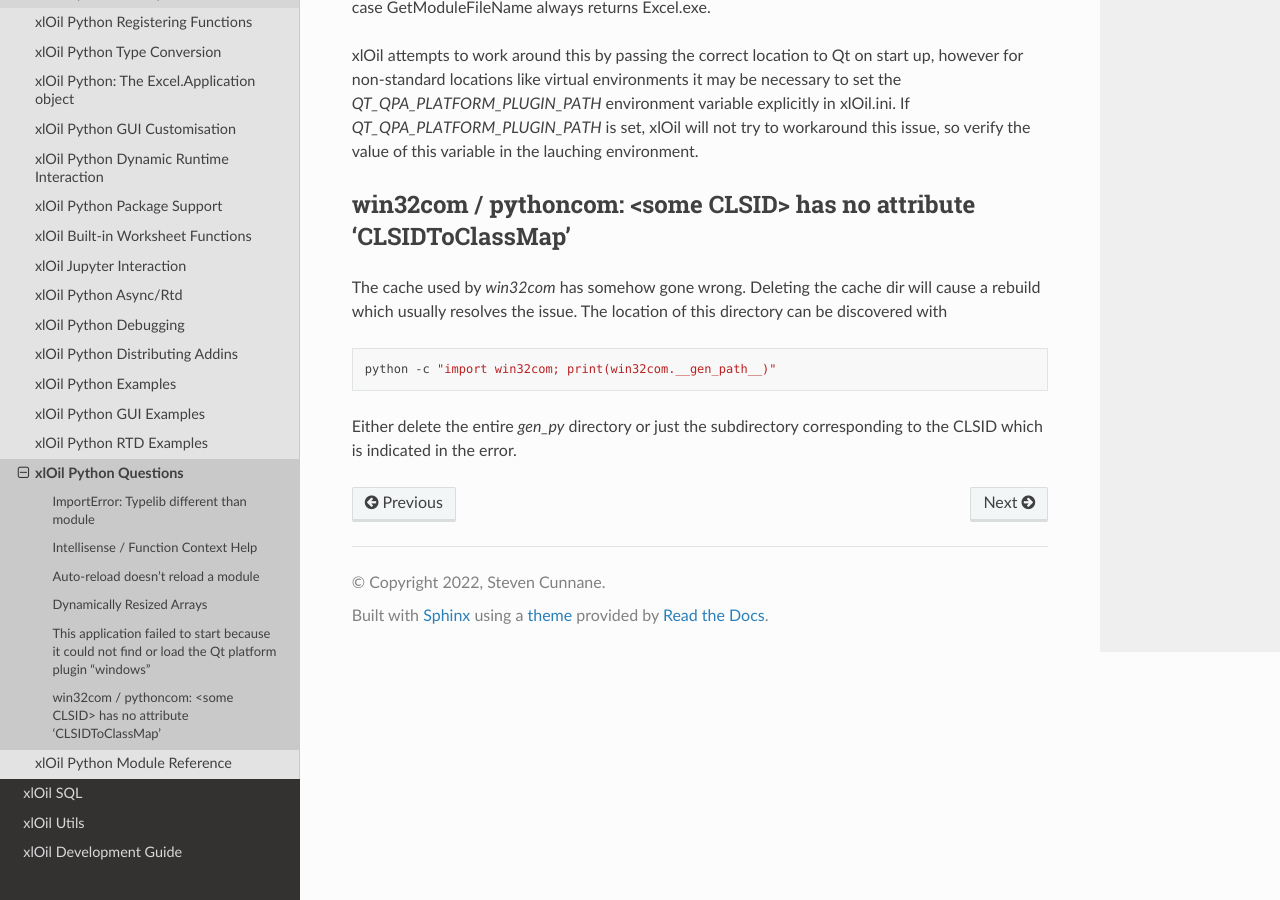
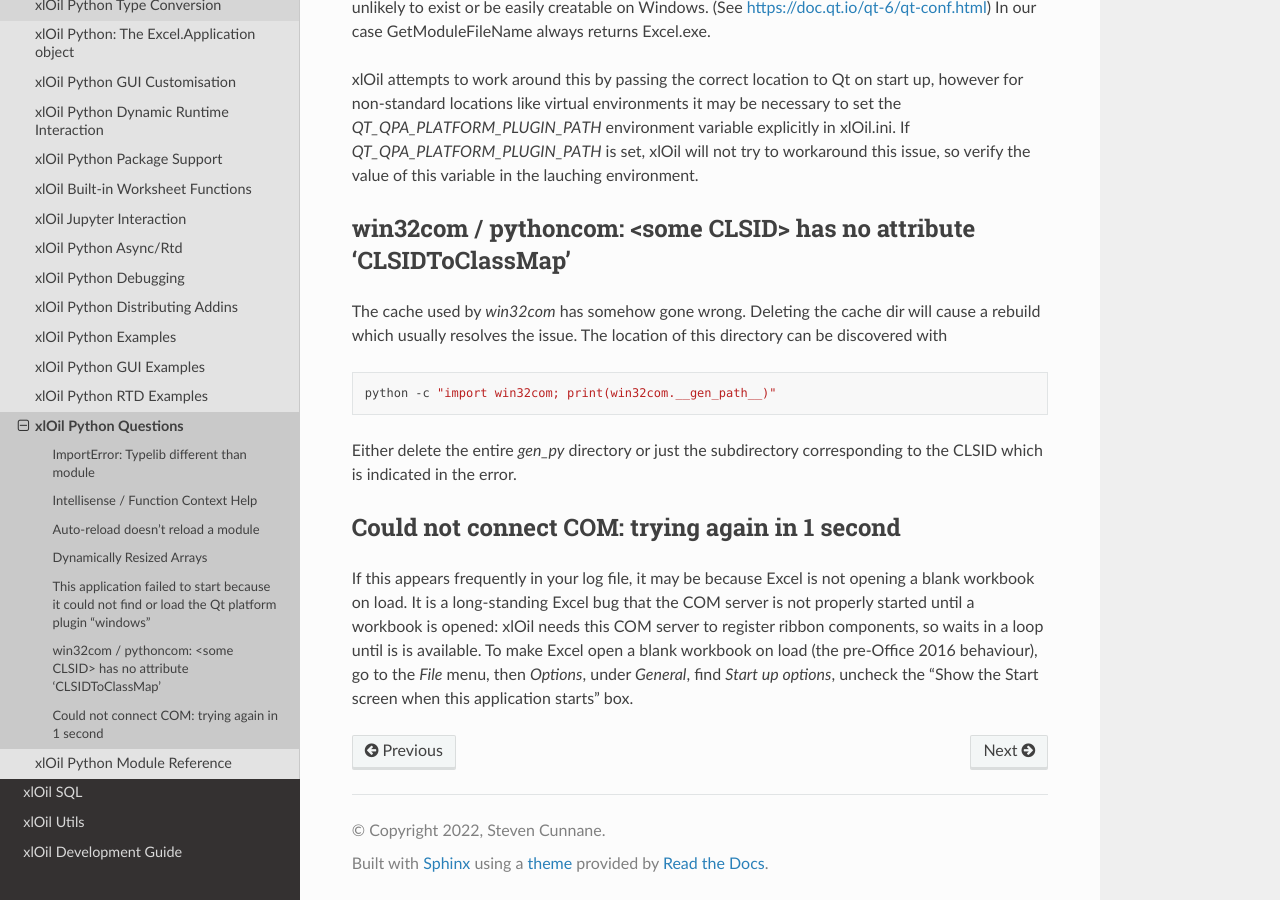
Before and after one commit to cunnane/xloil, a Sphinx documentation site: the page built from docs/source/xlOil_Python/FAQ.rst, in a window 1280 px wide and 900 px high, scrolled down 1537 px. Built offline with Sphinx 7.4.7 and the Read the Docs theme 2.0.0, drawn with Linux system fonts in a browser that asks for light colours; some of the changed text lies outside the part shown.

Commit message:
Small docs fix

```diff
--- a/docs/source/xlOil_Python/FAQ.rst
+++ b/docs/source/xlOil_Python/FAQ.rst
@@ -85,3 +85,14 @@
 
 Either delete the entire *gen_py* directory or just the subdirectory corresponding to the CLSID
 which is indicated in the error.
+
+
+Could not connect COM: trying again in 1 second
+-----------------------------------------------
+
+If this appears frequently in your log file, it may be because Excel is not opening a blank
+workbook on load.  It is a long-standing Excel bug that the COM server is not properly
+started until a workbook is opened: xlOil needs this COM server to register ribbon components,
+so waits in a loop until is is available.  To make Excel open a blank workbook on load (the
+pre-Office 2016 behaviour), go to the *File* menu, then *Options*, under *General*, find
+*Start up options*, uncheck the "Show the Start screen when this application starts" box.
```
